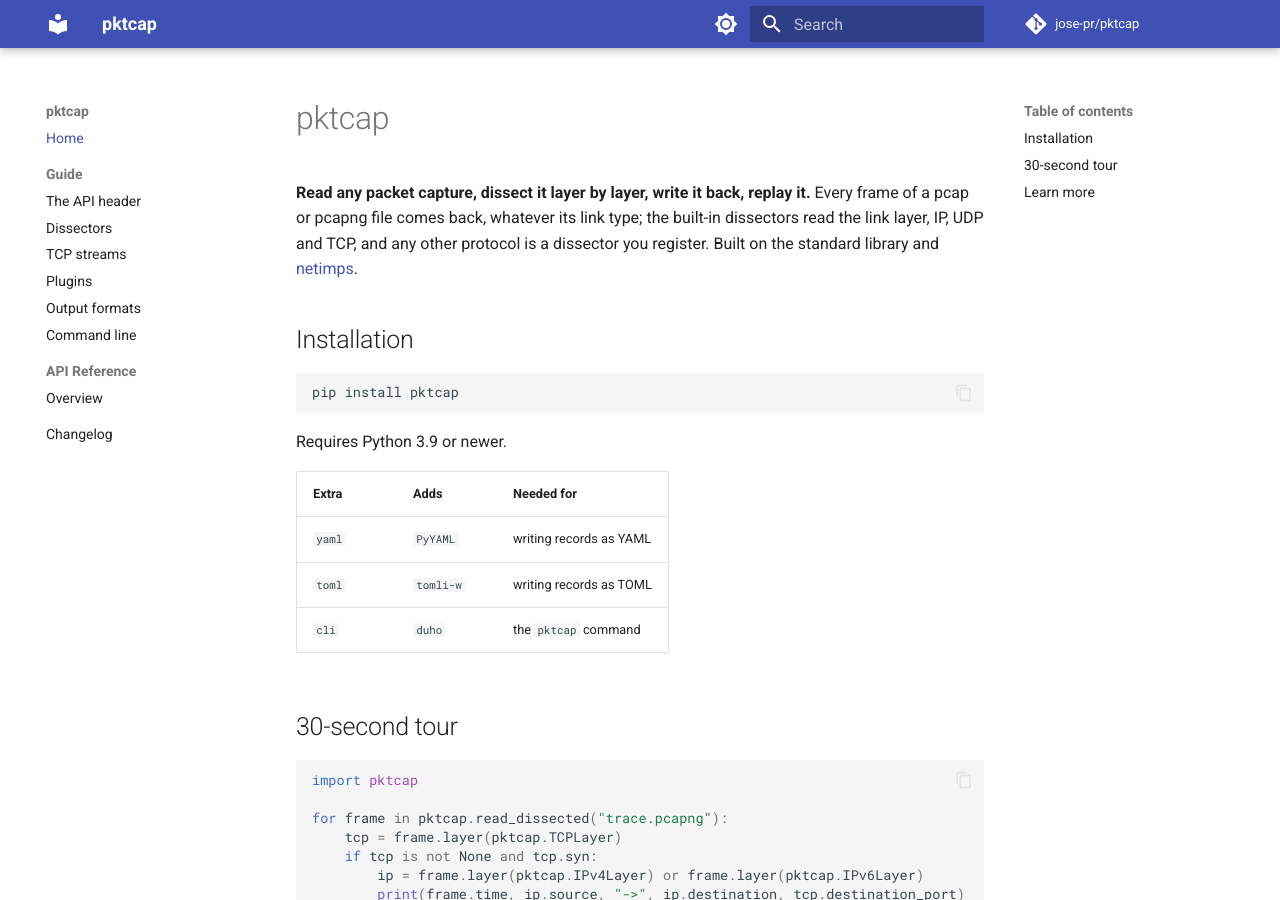
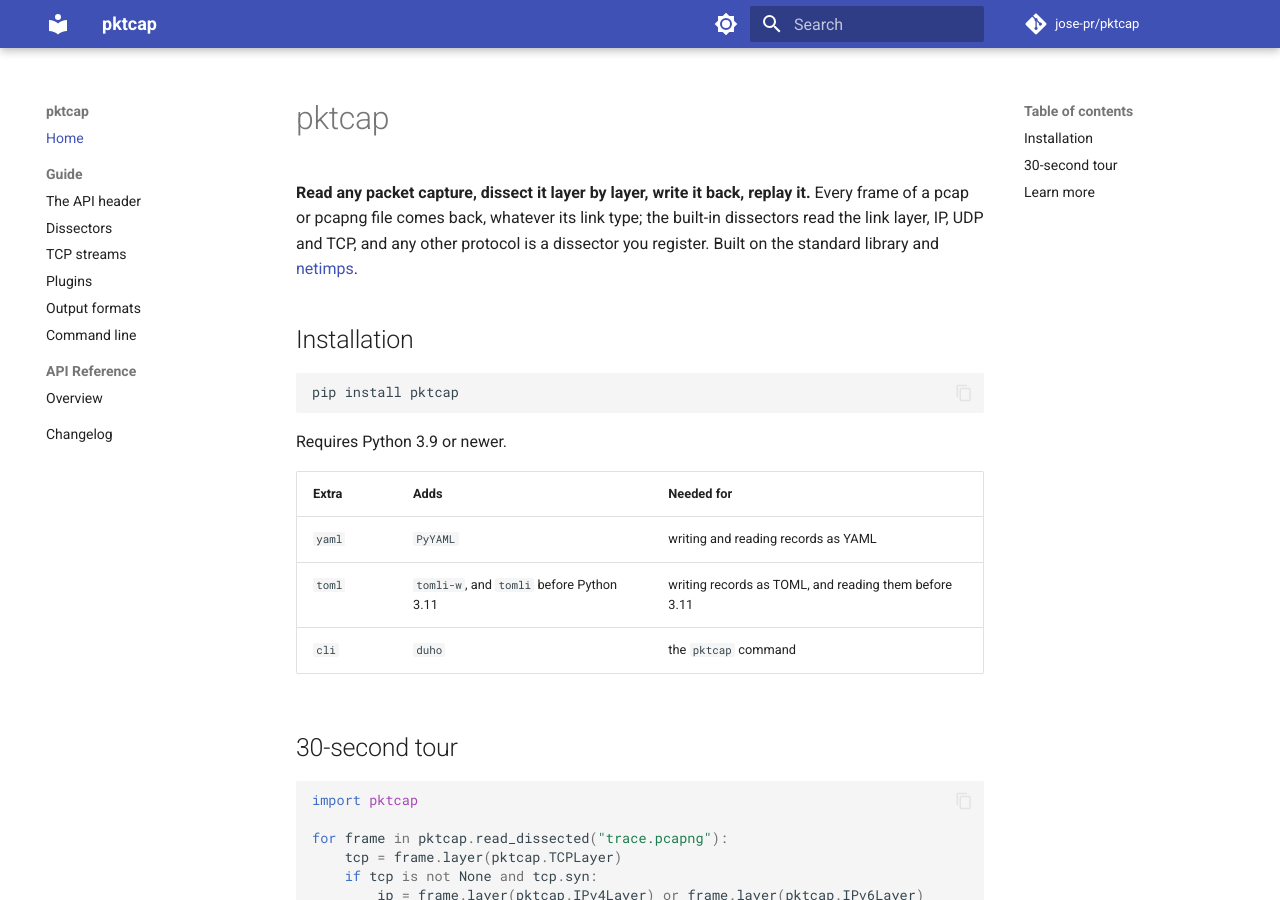
Before and after one commit to jose-pr/pktcap, an MkDocs documentation site: the page built from docs/index.md, in a window 1280 px wide and 900 px high. Built offline with MkDocs 1.6.1 and Material for MkDocs 9.7.7, drawn with Linux system fonts in a browser that asks for light colours; comment, search, counter and statistics services are not loaded.

Commit message:
chore: the toml extra installs tomli before Python 3.11, which reads TOML there

```diff
--- a/docs/index.md
+++ b/docs/index.md
@@ -16,8 +16,8 @@
 
 | Extra | Adds | Needed for |
 | --- | --- | --- |
-| `yaml` | `PyYAML` | writing records as YAML |
-| `toml` | `tomli-w` | writing records as TOML |
+| `yaml` | `PyYAML` | writing and reading records as YAML |
+| `toml` | `tomli-w`, and `tomli` before Python 3.11 | writing records as TOML, and reading them before 3.11 |
 | `cli` | `duho` | the `pktcap` command |
 
 ## 30-second tour
```
Also changed, not shown: pyproject.toml (+4 -3 lines).
